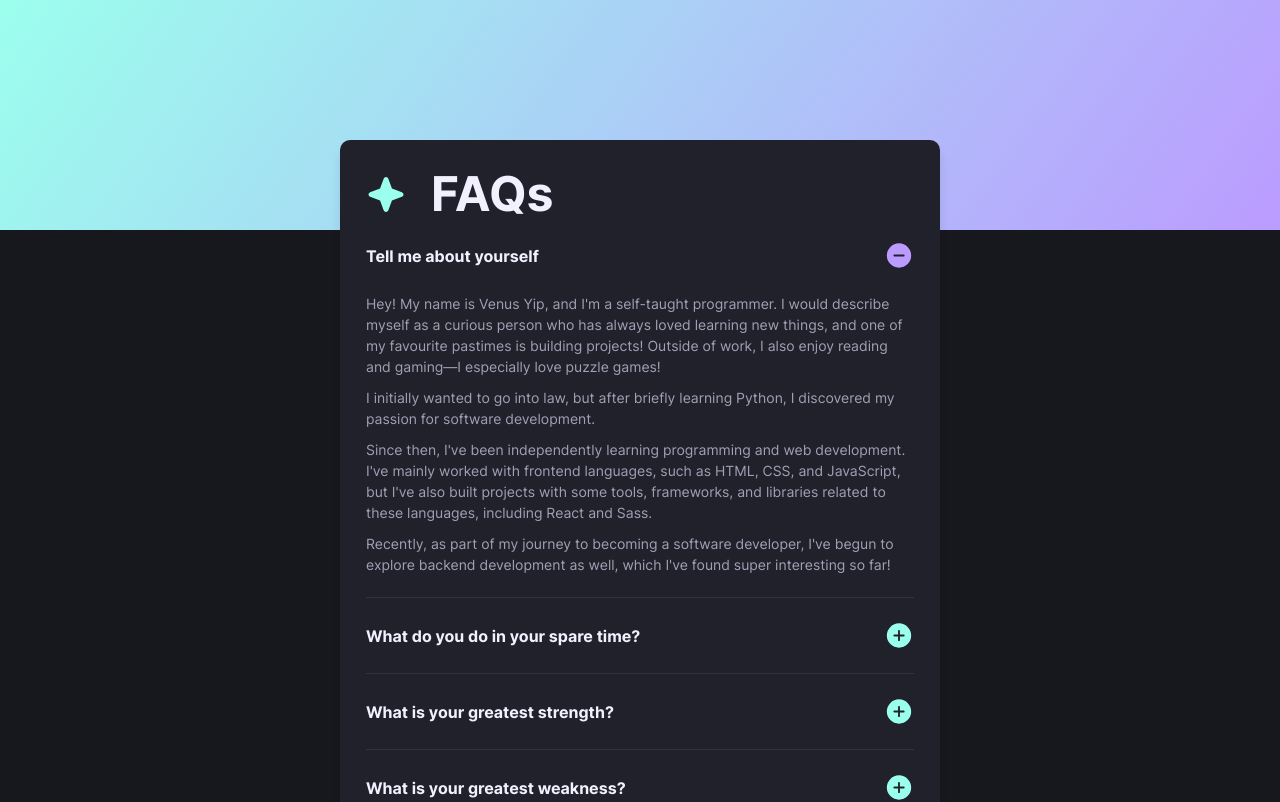
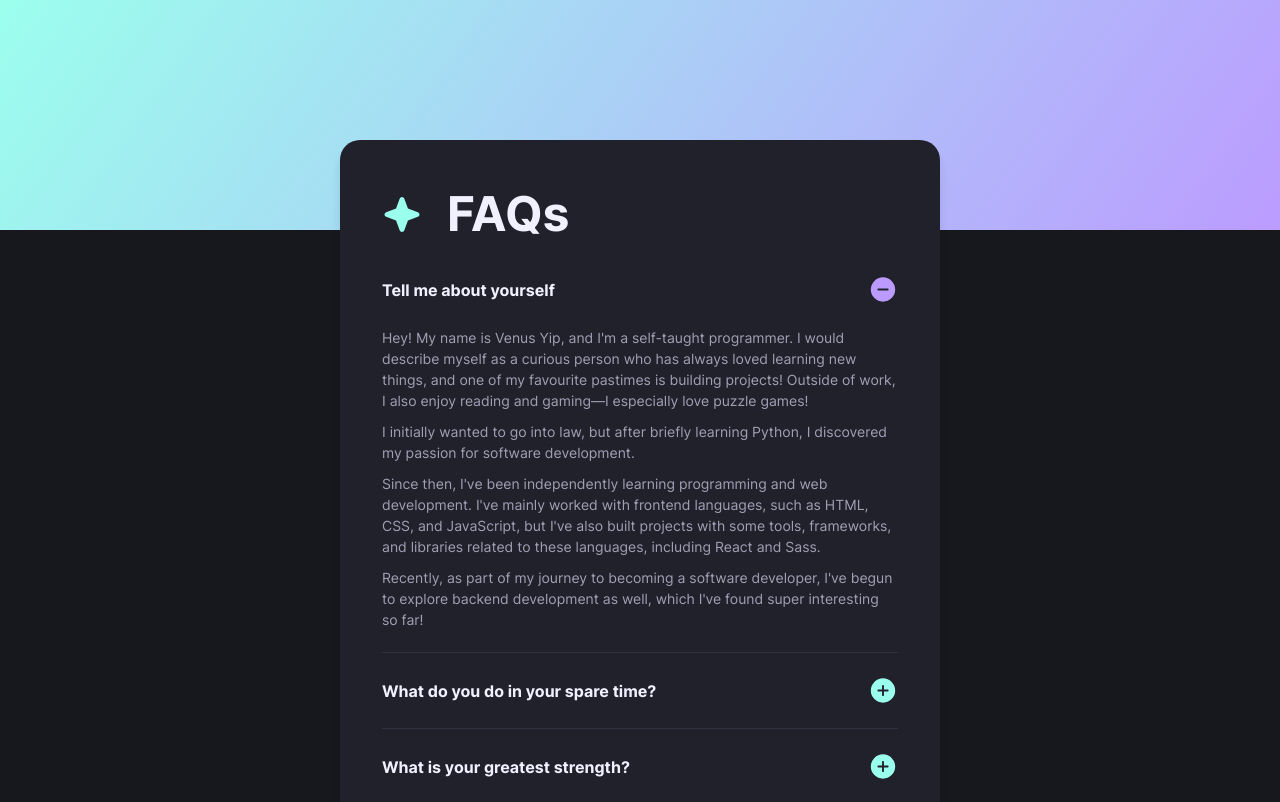
Before and after one commit to VenusY/faq-accordion, a React app: page / in a window 1280 px wide. Shown: the top 802 px of the page. Built offline with nearby package versions, Linux system fonts and the light colour scheme.

Commit message:
Change card padding and spacing

```diff
--- a/src/styles/scss/App.scss
+++ b/src/styles/scss/App.scss
@@ -63,6 +63,13 @@ body {
 
 @media screen and (min-width: 768px) {
   .card {
+    padding: 50px 42px 15px 42px;
+    border-radius: 20px;
+
+    &__header {
+      margin-bottom: u.rem(14);
+    }
+
     &__icon {
       height: auto;
     }
```
